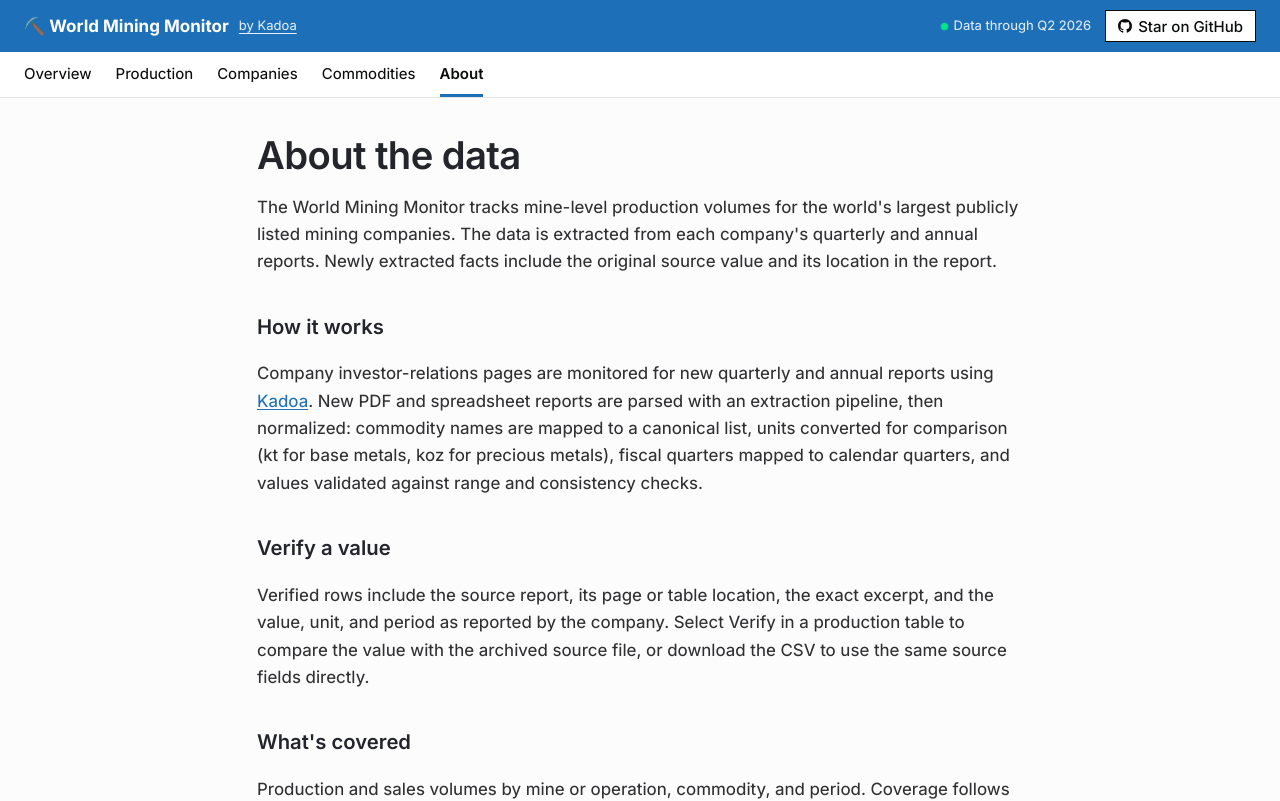
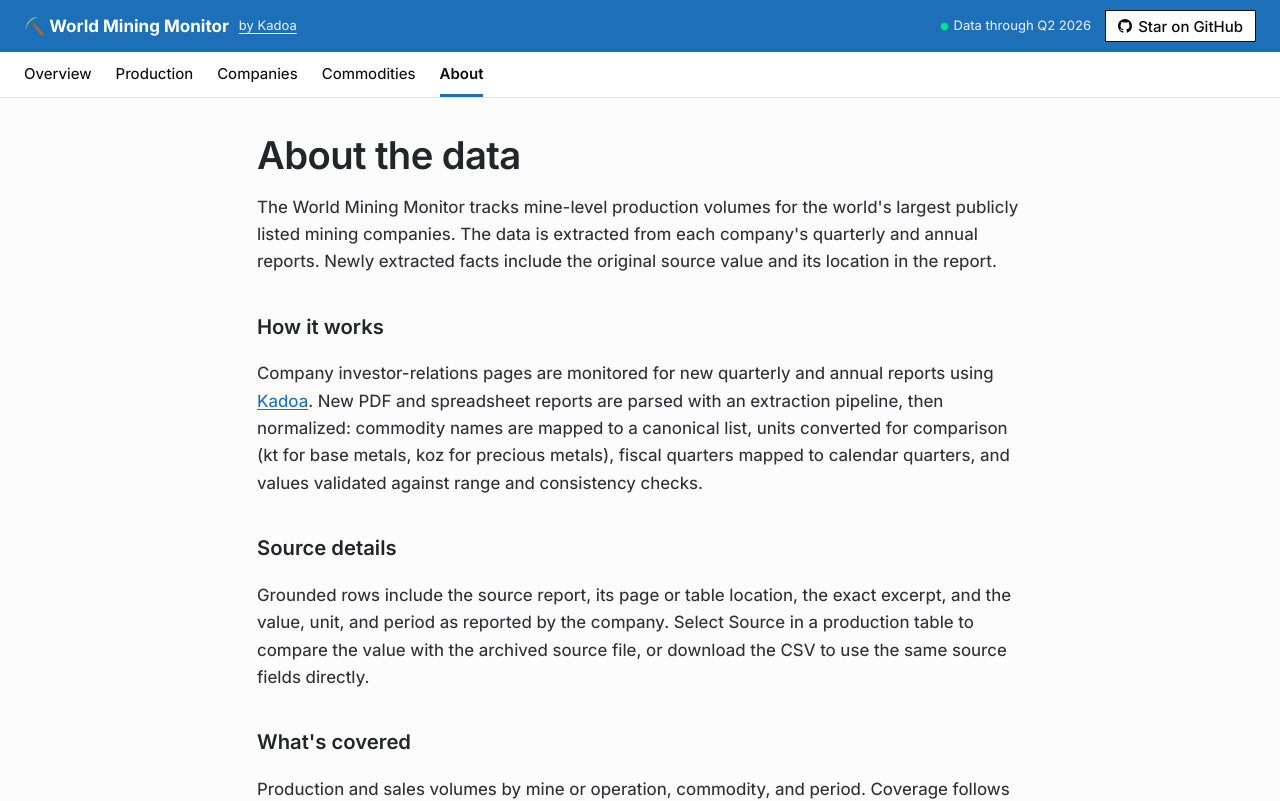
Before and after one commit to kadoa-org/world-mining-monitor, a React (Vite) app: page /about in a window 1280 px wide. Shown: the top 801 px of the page. Built offline with nearby package versions, Linux system fonts and the light colour scheme.

Commit message:
fix(mining): unify source terminology

```diff
--- a/src/pages/AboutPage.jsx
+++ b/src/pages/AboutPage.jsx
@@ -24,10 +24,10 @@ export default function AboutPage() {
           quarters mapped to calendar quarters, and values validated against range and consistency checks.
         </p>
 
-        <h2 className="text-large font-semibold text-ink pt-4">Verify a value</h2>
+        <h2 className="text-large font-semibold text-ink pt-4">Source details</h2>
         <p>
-          Verified rows include the source report, its page or table location, the exact excerpt, and the value, unit,
-          and period as reported by the company. Select Verify in a production table to compare the value with the
+          Grounded rows include the source report, its page or table location, the exact excerpt, and the value, unit,
+          and period as reported by the company. Select Source in a production table to compare the value with the
           archived source file, or download the CSV to use the same source fields directly.
         </p>
 
--- a/src/ui.jsx
+++ b/src/ui.jsx
@@ -196,7 +196,7 @@ export function EvidenceLink({ record, onOpen }) {
   if (verification && onOpen) {
     return (
       <button type="button" className="dk-link cursor-pointer" onClick={() => onOpen(record)}>
-        Verify
+        Source
       </button>
     );
   }
@@ -271,12 +271,12 @@ export function EvidenceDialog({ record, onClose }) {
       <div className="max-h-[calc(100vh-34px)] overflow-y-auto">
         <div className="sticky top-0 flex items-center justify-between gap-4 px-5 py-4 border-b border-stroke bg-white">
           <div>
-            <h2 id={titleId} className="text-large font-semibold">Verify value</h2>
+            <h2 id={titleId} className="text-large font-semibold">Source details</h2>
             <p className="text-mini text-ink_muted mt-0.5">
               {record.company} · {record.operation || "Company total"} · {record.time_period}
             </p>
           </div>
-          <button type="button" onClick={close} className="text-ink_muted hover:text-ink p-2 -mr-2" aria-label="Close value verification">
+          <button type="button" onClick={close} className="text-ink_muted hover:text-ink p-2 -mr-2" aria-label="Close source details">
             <svg width="16" height="16" viewBox="0 0 16 16" aria-hidden="true">
               <path d="M3 3l10 10M13 3L3 13" stroke="currentColor" strokeWidth="1.5" strokeLinecap="round" />
             </svg>
```
